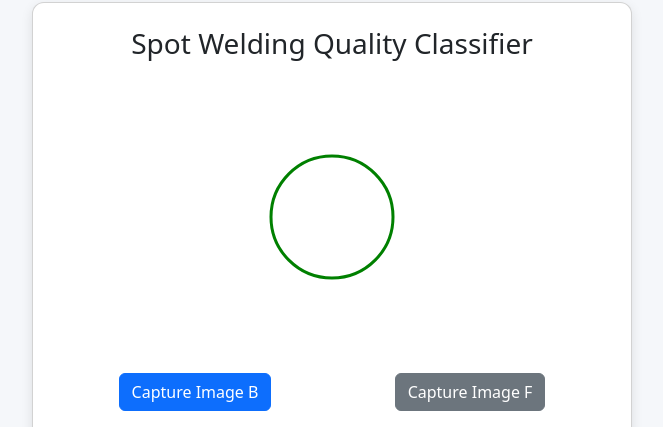
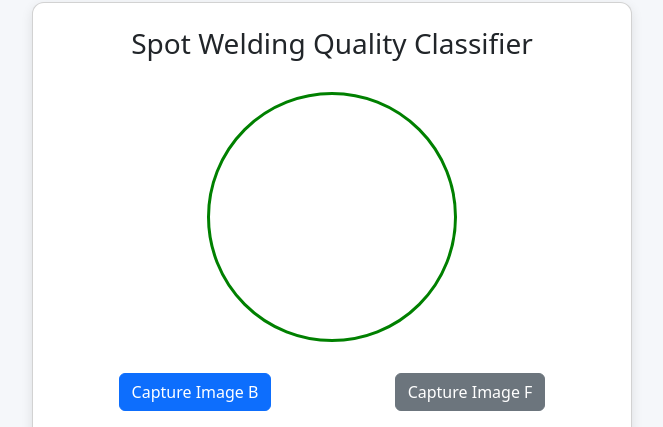
Before and after one commit to hosseindzahmatkesh/SpotWelding_AI_webapp, a Flask app: page / in a window 1280 px wide. Shown: the top 427 px of the page, without its empty margins (308-971 px from the left). Run offline with Flask 3, Linux system fonts and the light colour scheme.

Commit message:
Update app.py and index.html with overlay, loader, and result icons

```diff
--- a/templates/index.html
+++ b/templates/index.html
@@ -28,8 +28,8 @@
       transform: translate(-50%, -50%);
       border: 3px solid green;
       border-radius: 50%;
-      width: 125px;
-      height: 125px;
+      width: 250px;
+      height: 250px;
       pointer-events: none;
     }
     #resultIcon {
```
